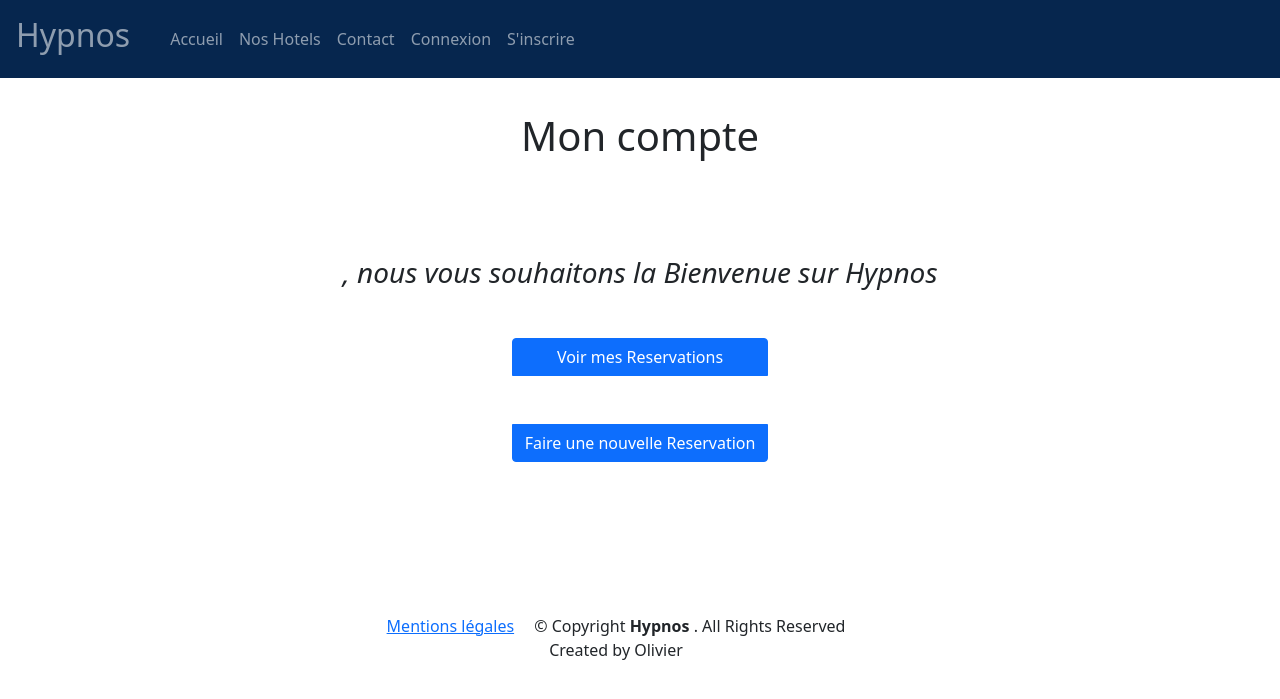
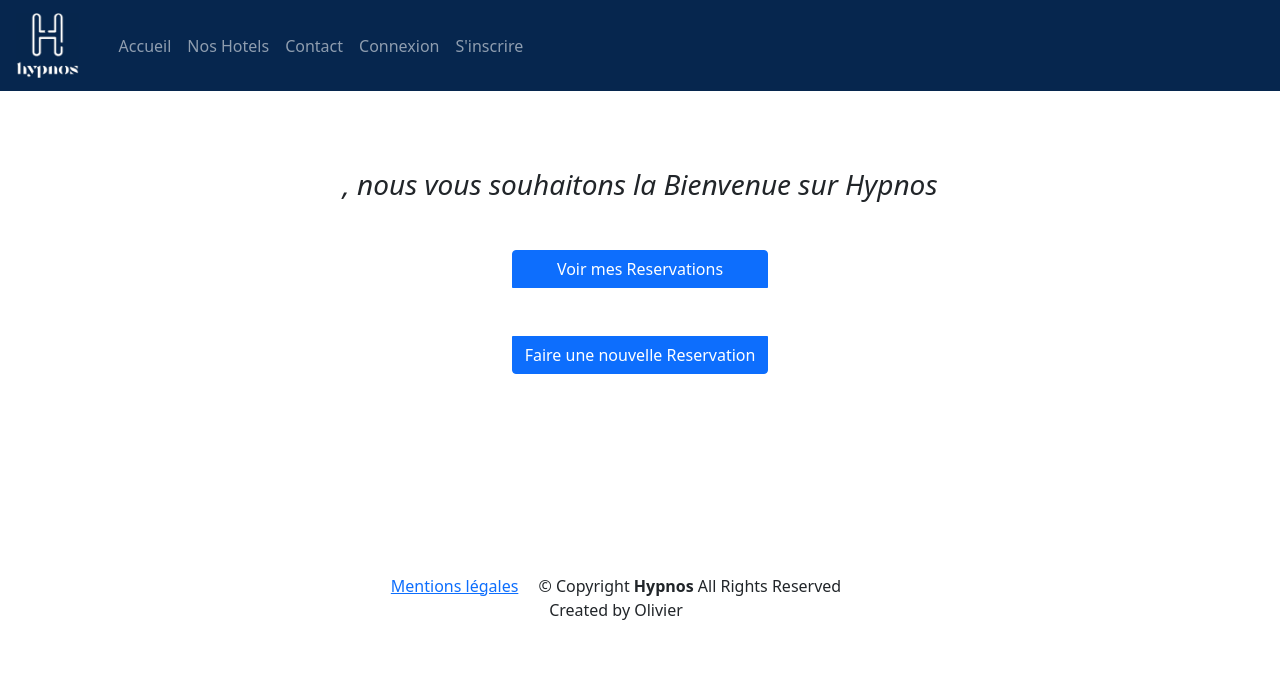
Before and after one commit to olivier2778/ECF-Hypnos, a Symfony app: template templates/account/index.html.twig in a window 1280 px wide. Shown: the top 699 px of the page. Run offline with Twig, Linux system fonts and the light colour scheme; the template is opened without the code that fills it, so the values that code supplies are empty; some libraries are stand-ins or nearby versions.

Commit message:
style page account + logo navbar

```diff
--- a/assets/styles/app.scss
+++ b/assets/styles/app.scss
@@ -26,9 +26,9 @@
 }
 
 .space1 {
-  margin : 0, 0 , -20px ,0 ;
+  margin-bottom: 110px ;
 }
 
 .space2 {
-  margin-bottom: 200px ;
+  margin-bottom: 250px ;
 }
--- a/src/Form/ReservationType.php
+++ b/src/Form/ReservationType.php
@@ -29,6 +29,7 @@
 
             ->add('checkIn' ,  DateType::class,[
                 'widget' => 'single_text',
+                'years' => range(date("Y")  , date("Y") + 1) ,
                 'attr' => ['class' => 'js-datepicker'] ,
                 'required' => true,
                 'label' => "Date d'Arrivée",
@@ -36,6 +37,7 @@
 
                 ->add('checkOut' ,  DateType::class,[
                     'widget' => 'single_text',
+                    'years' => range(date("Y")  , date("Y") + 1) ,
                     'attr' => ['class' => 'js-datepicker'] ,
                     'required' => true,
                     'label' => "Date de Départ",
--- a/templates/account/index.html.twig
+++ b/templates/account/index.html.twig
@@ -1,15 +1,26 @@
 {% extends 'base.html.twig' %}
 
-{% block title %}Mon compte{% endblock %}
+{% block title %}Mon compte
+{% endblock %}
 
 {% block body %}
-<div class=" text-center color2 my-5 py-3">
-    <h3 class="py-3 fst-italic"> {{ app.user.firstName }} {{ app.user }} , nous vous souhaitons la Bienvenue sur Hypnos</h3>
-    <div class="btn-group-vertical">
-        <a href= "{{ path('booking_index') }}" class="btn btn-primary my-4"  role="button">Voir mes Reservations</a>
 
-        <a href= "{{ path('booking_new') }}" class="btn btn-primary my-4"  role="button">Faire une nouvelle Reservation</a>
-    </div>
-</div>
-<div class=" space2"></div>
+	<div class="row text-center mb-5">
+		<div class="col"></div>
+		<div class="col col-lg-6 col-md-9 col-sm-11 col-12 color2 py-3 my-5">
+
+				<h3 class="py-3 fst-italic">
+					{{ app.user.firstName }}
+					{{ app.user }}
+					, nous vous souhaitons la Bienvenue sur Hypnos</h3>
+				<div class="btn-group-vertical">
+					<a href="{{ path('booking_index') }}" class="btn btn-primary my-4" role="button">Voir mes Reservations</a>
+					<a href="{{ path('booking_new') }}" class="btn btn-primary my-4" role="button">Faire une nouvelle Reservation</a>
+				</div>
+
+
+		</div>
+		<div class="col"></div>
+	</div>
+    <div class=" space2"></div>
 {% endblock %}
--- a/templates/base.html.twig
+++ b/templates/base.html.twig
@@ -2,7 +2,7 @@
 <html lang="fr">
 	<head>
 		<meta charset="UTF-8">
-		<meta content="Le Groupe Hotelier Hypnos propose ses hotels dans tout l'hexagone et des séjours dans ses suites personnalisées" name="author">
+		<meta content="Le Groupe Hotelier Hypnos avec ses hotels siuées dans tout l'hexagone , vous propose des services hauts de gamme dans ses suites aux design luxueux" name="author">
 		<meta name="viewport" content="width=device-width, initial-scale=1.0">
 		<title>Hypnos</title>
 
@@ -10,7 +10,7 @@
 			<link rel="stylesheet" href="{{ asset('assets/styles/style.css') }}">
 			<link href="https://cdn.jsdelivr.net/npm/bootstrap@5.0.2/dist/css/bootstrap.min.css" rel="stylesheet" integrity="sha384-EVSTQN3/azprG1Anm3QDgpJLIm9Nao0Yz1ztcQTwFspd3yD65VohhpuuCOmLASjC" crossorigin="anonymous">
 			<script src="https://cdn.jsdelivr.net/npm/bootstrap@5.0.2/dist/js/bootstrap.bundle.min.js" integrity="sha384-MrcW6ZMFYlzcLA8Nl+NtUVF0sA7MsXsP1UyJoMp4YLEuNSfAP+JcXn/tWtIaxVXM" crossorigin="anonymous"></script>
-			<link href="https://fonts.googleapis.com/css?family=Varela Round&amp;display=swap" rel="stylesheet" />
+			<link href="https://fonts.googleapis.com/css?family=Varela Round&amp;display=swap" rel="stylesheet"/>
 
 			{# 'app' must match the first argument to addEntry() in webpack.config.js #}
 			{{ encore_entry_link_tags('app') }}
@@ -36,10 +36,10 @@
 
 	<body>
 		<div class="container-fluid">
-			<header class="row py-5">
+			<header class="row space1">
 				<div class="col">
 					<nav class="navbar navbar-expand-lg navbar-dark fixed-top" style="background-color: rgb(6, 38, 78);">
-						<span class="navbar-text mx-3 h2">Hypnos</span>
+						<a class=" navbar-brand mx-3" href="{{ path('home') }}"><img src="/assets/images/logo hypnos.jpg" alt="Logo Hypnos" width="auto" height="65"></a>
 						<button class="navbar-toggler mx-3" type="button" data-bs-toggle="collapse" data-bs-target="#navbarNavDropdown" aria-controls="navbarNavDropdown" aria-expanded="false" aria-label="Toggle navigation">
 							<span class="navbar-toggler-icon"></span>
 						</button>
@@ -96,30 +96,21 @@
 		<div class="container-fluid">
 			<main class="row align-items-center ">
 				<div class="col">
-
-					<div class="h1 text-center py-3">
-					 {% block title %}{% endblock %}
-					</div>
+					<div class="h1 text-center py-3"> {% block title %}{% endblock %}</div>
 
 						{% block body %}{% endblock body %}
-
-
 				</div>
 			</main>
 		</div>
-
 
 			{% block footer %}
 				<footer>
 					<div class="container-fluid">
 						<div class="row color1 pe-5 mt-5">
 							<div class="col text-center pt-3">
-
 								<a class="text_color me-3" href="{{ path('mentions') }}">Mentions légales</a>
-
-										© Copyright <strong>Hypnos</strong> . All Rights Reserved
-
-										<p> Created by Olivier </p>
+								© Copyright	<strong>Hypnos </strong>  All Rights Reserved
+								<p>Created by Olivier</p>
 							</div>
 						</div>
 					</div>
```
Also changed, not shown: public/assets/images/logo hypnos.jpg (added), public/build/app.css, public/build/booking.js. Lines whose indentation alone changed are shown as unchanged.
